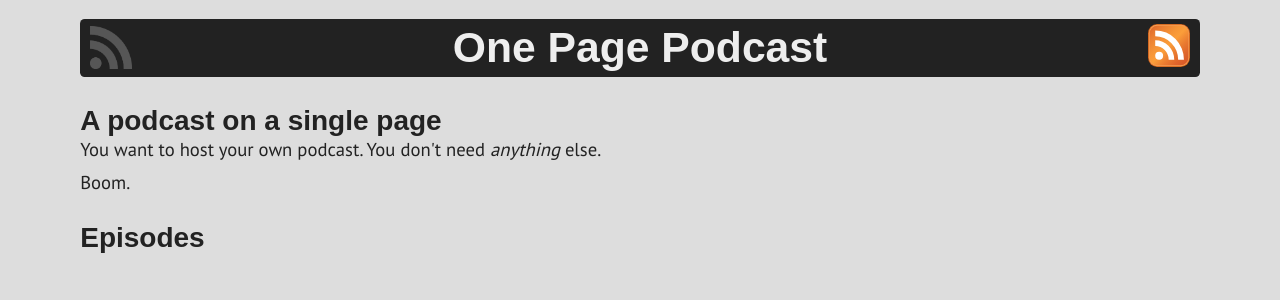
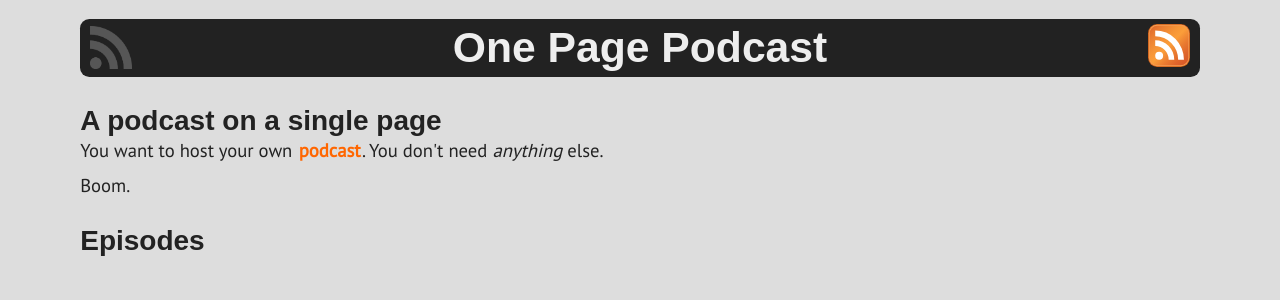
Before and after one commit to ptvirgo/one_page_podcast, a Flask app: page / in a window 1280 px wide. Shown: the top 300 px of the page. Run offline with Flask 2, Linux system fonts and the light colour scheme; data that the repository does not hold is empty.

Commit message:
Minor aesthic tweaks.

```diff
--- a/opp/default_settings.yml
+++ b/opp/default_settings.yml
@@ -15,7 +15,7 @@ podcast:
     title: One Page Podcast
     subtitle: A podcast on a single page
     description: |-
-        You want to host your own podcast.  You don't need *anything* else.
+        You want to host your own [podcast](https://en.wikipedia.org/wiki/Podcast).  You don't need *anything* else.
 
         Boom.
     image: rss.png
--- a/opp/static/style.css
+++ b/opp/static/style.css
@@ -11,7 +11,7 @@ body {
 header {
     align-items: center;
     background-color: #222;
-    border-radius: .5ex;
+    border-radius: 1ex;
     color: #eee;
     display: flex;
     justify-content: space-between;
@@ -52,7 +52,17 @@ a:visited {
 }
 
 a:hover {
-    color: #fc0;
+    color: #f60;
+}
+
+div.description a, main a {
+    display: inline-block;
+    border-radius: .5ex;
+    padding: 1pt;
+}
+
+div.description a:hover, main a:hover {
+    background-color: #fff;
 }
 
 article {
```
